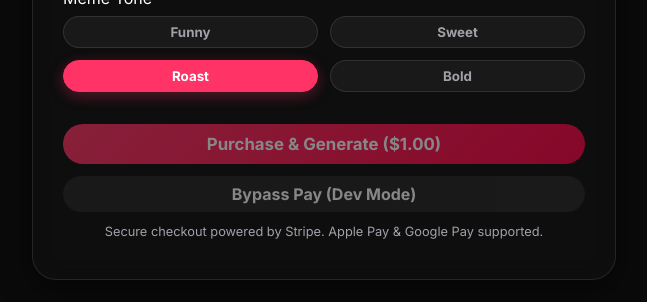
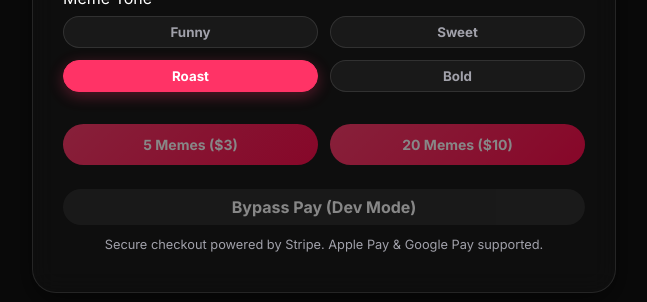
Before and after one commit to Farahprojects/meme-supreme, a Next.js app: page / in a window 1280 px wide. Shown: the part 1480-1782 px from the top of the page, without its empty margins (316-963 px from the left). Built offline with nearby package versions, Linux system fonts and the light colour scheme; no server answers; the database is empty.

Commit message:
Implement credit-based checkout and local session persistence for Meme Supreme

```diff
--- a/src/components/StudioForm.tsx
+++ b/src/components/StudioForm.tsx
@@ -40,6 +40,17 @@ export default function StudioForm({ initialOrderId, initialStep }: StudioFormPr
     const [contextDesc, setContextDesc] = useState("");
     const [selectedTone, setSelectedTone] = useState<Tone>("Roast");
     const [showHint, setShowHint] = useState(false);
+    const [credits, setCredits] = useState<number | null>(null);
+
+    const getSessionId = () => {
+        if (typeof window === 'undefined') return '';
+        let sid = localStorage.getItem('memeSupremeSessionId');
+        if (!sid) {
+            sid = crypto.randomUUID();
+            localStorage.setItem('memeSupremeSessionId', sid);
+        }
+        return sid;
+    };
 
     const { addMeme } = useMemeHistory();
 
@@ -53,8 +64,31 @@ export default function StudioForm({ initialOrderId, initialStep }: StudioFormPr
 
     const supabaseClientRef = useRef<SupabaseClient | null>(null);
 
-    // Initialize from local storage if returning from Stripe
+    // Initialize from local storage if returning from Stripe or just loading
     useEffect(() => {
+        const sid = getSessionId();
+
+        const fetchCredits = async () => {
+            const supabaseUrl = process.env.NEXT_PUBLIC_THERAI_SUPABASE_URL || 'https://wrvqqvqvwqmfdqvqmaar.supabase.co';
+            const anonKey = process.env.NEXT_PUBLIC_THERAI_ANON_KEY || '';
+            const client = supabaseClientRef.current || createClient(supabaseUrl, anonKey);
+            if (!supabaseClientRef.current) supabaseClientRef.current = client;
+
+            try {
+                const { data } = await client
+                    .from('memesupreme_credits')
+                    .select('credits_remaining')
+                    .eq('session_id', sid)
+                    .single();
+
+                setCredits(data ? data.credits_remaining : 0);
+            } catch (e) {
+                setCredits(0);
+            }
+        };
+
+        fetchCredits();
+
         if (initialOrderId && initialStep === "generating") {
             const savedData = localStorage.getItem('memeSupremeFormData');
             if (savedData) {
@@ -68,8 +102,8 @@ export default function StudioForm({ initialOrderId, initialStep }: StudioFormPr
                 }
             }
             setStep("generating");
-            setCurrentSessionId(initialOrderId);
-            startGeneration(initialOrderId, true); // True = auto-start using current state (via refs or passing args)
+            setCurrentSessionId(initialOrderId); // initialOrderId from query param is the session_id
+            startGeneration(initialOrderId, true);
         }
     }, [initialOrderId, initialStep]);
 
@@ -113,7 +147,7 @@ export default function StudioForm({ initialOrderId, initialStep }: StudioFormPr
                     'Authorization': `Bearer ${anonKey}`
                 },
                 body: JSON.stringify({
-                    order_id: orderIdToUse,
+                    session_id: orderIdToUse,
                     product_type: 'memesupreme-roast',
                     target_names: reqTargets.map(t => t.name).filter(Boolean).join(", "),
                     context_description: reqContext,
@@ -163,7 +197,7 @@ export default function StudioForm({ initialOrderId, initialStep }: StudioFormPr
         };
     }, [step]);
 
-    const handleCheckoutAndGenerate = async () => {
+    const handleCheckout = async (product_type: string) => {
         setIsCheckingOut(true);
         // Save form state
         localStorage.setItem('memeSupremeFormData', JSON.stringify({ targets, contextDesc, selectedTone }));
@@ -171,6 +205,8 @@ export default function StudioForm({ initialOrderId, initialStep }: StudioFormPr
         try {
             const apiUrl = process.env.NEXT_PUBLIC_THERAI_API_URL || 'http://localhost:54321/functions/v1';
             const anonKey = process.env.NEXT_PUBLIC_THERAI_ANON_KEY || '';
+            const sid = getSessionId();
+
             const response = await fetch(`${apiUrl}/memesupreme-create-checkout`, {
                 method: 'POST',
                 headers: {
@@ -178,8 +214,8 @@ export default function StudioForm({ initialOrderId, initialStep }: StudioFormPr
                     'Authorization': `Bearer ${anonKey}`
                 },
                 body: JSON.stringify({
-                    product_type: 'memesupreme-roast',
-                    session_id: crypto.randomUUID()
+                    product_type: product_type,
+                    session_id: sid
                 })
             });
 
@@ -290,6 +326,17 @@ export default function StudioForm({ initialOrderId, initialStep }: StudioFormPr
         setCurrentSessionId(null);
         setIsMemeReadyBtnVisible(false);
         setIsPolling(false);
+
+        // Refresh credits on form reset
+        const sid = getSessionId();
+        if (supabaseClientRef.current) {
+            supabaseClientRef.current
+                .from('memesupreme_credits')
+                .select('credits_remaining')
+                .eq('session_id', sid)
+                .single()
+                .then(({ data }) => setCredits(data ? data.credits_remaining : 0));
+        }
     };
 
     return (
@@ -393,18 +440,45 @@ export default function StudioForm({ initialOrderId, initialStep }: StudioFormPr
                         </div>
 
                         <div className={styles.actionBox}>
-                            <button
-                                className={styles.primaryButton}
-                                disabled={!targets.some(t => t.name) || !contextDesc || isCheckingOut}
-                                onClick={handleCheckoutAndGenerate}
-                            >
-                                {isCheckingOut ? "Loading..." : "Purchase & Generate ($1.00)"}
-                            </button>
+                            {credits !== null && credits > 0 ? (
+                                <button
+                                    className={styles.primaryButton}
+                                    disabled={!targets.some(t => t.name) || !contextDesc || isCheckingOut}
+                                    onClick={() => {
+                                        const sid = getSessionId();
+                                        setCurrentSessionId(sid);
+                                        startGeneration(sid);
+                                    }}
+                                >
+                                    Generate Meme ({credits} left)
+                                </button>
+                            ) : (
+                                <div style={{ display: 'flex', gap: '12px', width: '100%' }}>
+                                    <button
+                                        className={styles.primaryButton}
+                                        style={{ flex: 1, padding: '12px 10px', fontSize: '14px' }}
+                                        disabled={!targets.some(t => t.name) || !contextDesc || isCheckingOut || credits === null}
+                                        onClick={() => handleCheckout('memesupreme-pack-5')}
+                                    >
+                                        {isCheckingOut ? "Loading..." : "5 Memes ($3)"}
+                                    </button>
+                                    <button
+                                        className={styles.primaryButton}
+                                        style={{ flex: 1, padding: '12px 10px', fontSize: '14px' }}
+                                        disabled={!targets.some(t => t.name) || !contextDesc || isCheckingOut || credits === null}
+                                        onClick={() => handleCheckout('memesupreme-pack-20')}
+                                    >
+                                        {isCheckingOut ? "Loading..." : "20 Memes ($10)"}
+                                    </button>
+                                </div>
+                            )}
+
                             {process.env.NODE_ENV === 'development' && (
                                 <button
                                     className={styles.secondaryButton}
                                     onClick={handleBypassPay}
                                     disabled={!targets.some(t => t.name) || !contextDesc}
+                                    style={{ marginTop: '12px' }}
                                 >
                                     Bypass Pay (Dev Mode)
                                 </button>
```
